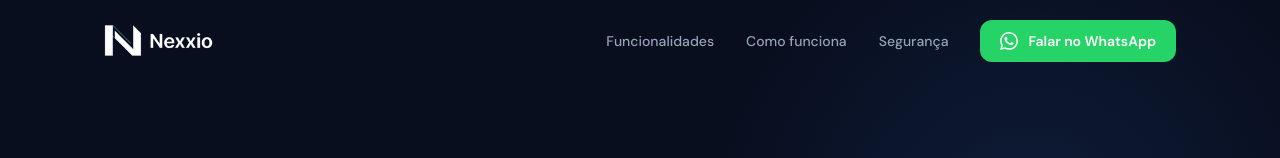
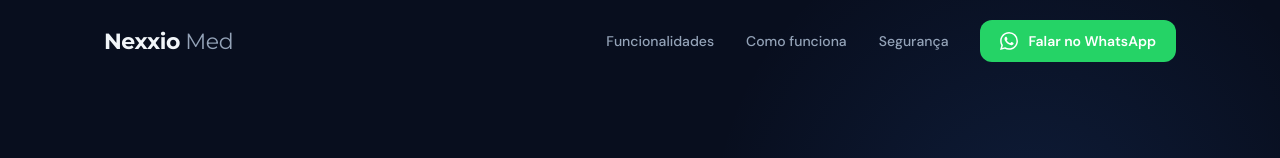
Before and after one commit to CordeiroZ/nexxio-site, a React (Vite) app: page / in a window 1280 px wide. Shown: the top 158 px of the page. Built offline with nearby package versions, Linux system fonts and the light colour scheme.

Commit message:
feat: logo Nexxio Med em Montserrat Bold/Regular no header e footer

```diff
--- a/index.html
+++ b/index.html
@@ -9,7 +9,7 @@
     <title>Nexxio Med — Gestão Clínica Inteligente</title>
     <link rel="preconnect" href="https://fonts.googleapis.com" />
     <link rel="preconnect" href="https://fonts.gstatic.com" crossorigin />
-    <link href="https://fonts.googleapis.com/css2?family=DM+Sans:ital,opsz,wght@0,9..40,300;0,9..40,400;0,9..40,500;0,9..40,600;0,9..40,700;1,9..40,400&family=DM+Serif+Display:ital@0;1&display=swap" rel="stylesheet" />
+    <link href="https://fonts.googleapis.com/css2?family=DM+Sans:ital,opsz,wght@0,9..40,300;0,9..40,400;0,9..40,500;0,9..40,600;0,9..40,700;1,9..40,400&family=DM+Serif+Display:ital@0;1&family=Montserrat:wght@400;700&display=swap" rel="stylesheet" />
   </head>
   <body>
     <div id="root"></div>
--- a/src/components/Footer.jsx
+++ b/src/components/Footer.jsx
@@ -8,7 +8,10 @@ export default function Footer() {
       <div className="container footer__inner">
         <div className="footer__brand">
           <div className="footer__logo">
-            <img src="/logo-nexxio-tema-escuro.png" alt="Nexxio Med" className="footer__logo-img" />
+            <span className="header__logo-text">
+              <span className="header__logo-nexxio">Nexxio</span>
+              <span className="header__logo-med"> Med</span>
+            </span>
           </div>
           <p className="footer__tagline">
             Laudos endoscópicos digitais para gastroenterologia, ginecologia, ORL e urologia.
--- a/src/components/Header.css
+++ b/src/components/Header.css
@@ -35,6 +35,23 @@
   height: 36px;
   width: auto;
   display: block;
+}
+
+.header__logo-text {
+  font-family: 'Montserrat', sans-serif;
+  font-size: 22px;
+  letter-spacing: -0.02em;
+  color: var(--text);
+  user-select: none;
+}
+
+.header__logo-nexxio {
+  font-weight: 700;
+}
+
+.header__logo-med {
+  font-weight: 400;
+  color: var(--text-muted);
 }
 
 /* Desktop nav */
--- a/src/components/Header.jsx
+++ b/src/components/Header.jsx
@@ -26,7 +26,10 @@ export default function Header() {
       <header className={`header${scrolled ? ' header--scrolled' : ''}`}>
         <div className="container header__inner">
           <a href="#top" className="header__logo" onClick={close}>
-            <img src="/logo-nexxio-tema-escuro.png" alt="Nexxio Med" className="header__logo-img" />
+            <span className="header__logo-text">
+              <span className="header__logo-nexxio">Nexxio</span>
+              <span className="header__logo-med"> Med</span>
+            </span>
           </a>
 
           <nav className="header__nav">
```
